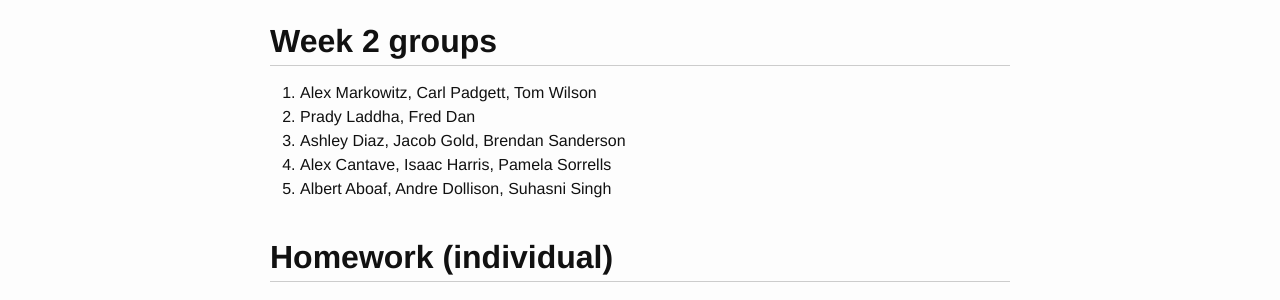
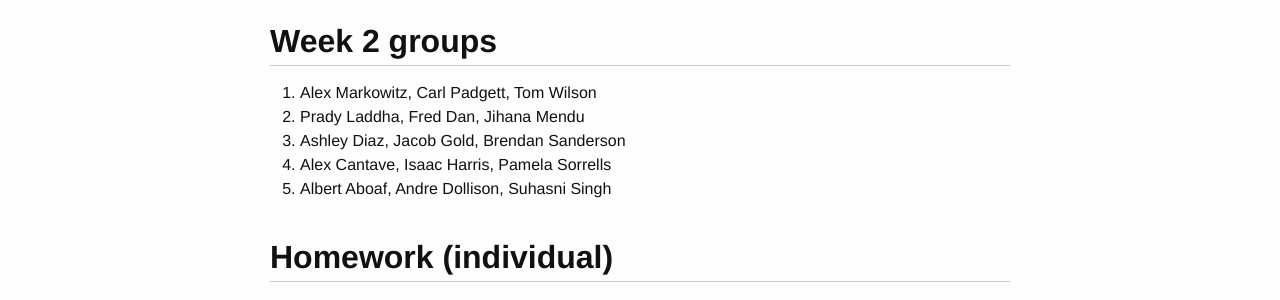
Before and after one commit to transmedia-puzzles/transmedia-puzzles.github.io, a Jekyll site: the page built from _posts/2018-10-08-2.md, in a window 1280 px wide. Shown: the part 728-1028 px from the top of the page. Built offline with Jekyll 4.4.1, drawn with Linux system fonts in a browser that asks for light colours.

Commit message:
week 2 groups

```diff
--- a/_posts/2018-10-08-2.md
+++ b/_posts/2018-10-08-2.md
@@ -28,7 +28,7 @@ Please put these at the _top_ of your journal doc. Please don't create a new doc
 ## Week 2 groups
 
 1. Alex Markowitz, Carl Padgett, Tom Wilson
-2. Prady Laddha, Fred Dan
+2. Prady Laddha, Fred Dan, Jihana Mendu
 3. Ashley Diaz, Jacob Gold, Brendan Sanderson
 4. Alex Cantave, Isaac Harris, Pamela Sorrells
 5. Albert Aboaf, Andre Dollison, Suhasni Singh
```
